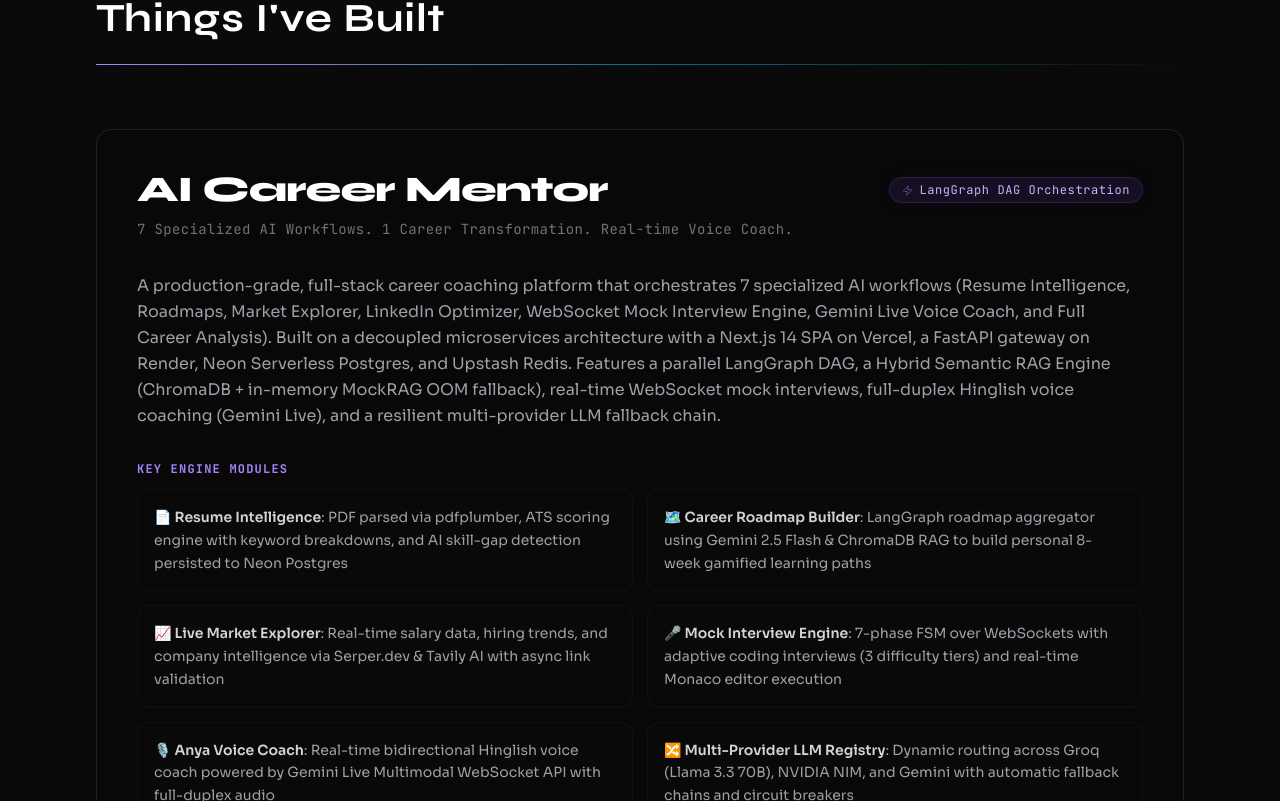
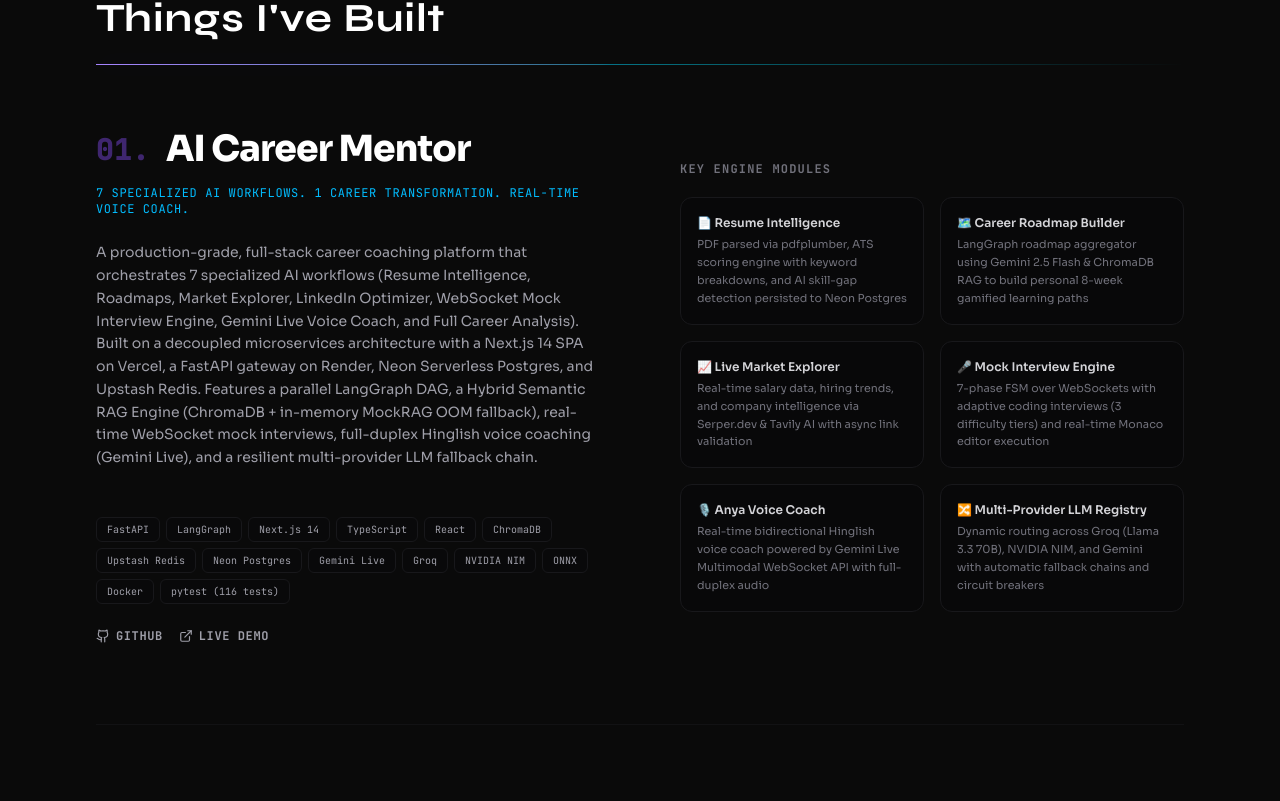
Before and after one commit to Anil-Pradhan-web/MY-PORTFOLIO, a Next.js app: page / in a window 1280 px wide. Shown: the part 2999-3800 px from the top of the page. Built offline with nearby package versions, Linux system fonts and the light colour scheme; a web font is replaced by a local one.

Commit message:
feat: redesign Projects layout using borderless split-panels

```diff
--- a/src/components/sections/Projects.tsx
+++ b/src/components/sections/Projects.tsx
@@ -1,7 +1,8 @@
 "use client";
 
+import { motion } from 'framer-motion';
 import SectionHeading from '../ui/SectionHeading';
-import ProjectCard from '../ui/ProjectCard';
+import { Github, ExternalLink } from 'lucide-react';
 
 const projectsList = [
   {
@@ -65,20 +66,104 @@
     githubUrl: "https://github.com/IdeaForg-e/TaskPilot-AI",
     liveUrl: "https://taskpilot-ai-app.onrender.com/",
   },
-]
+];
 
 export default function Projects() {
   return (
     <section id="projects" className="py-24 w-full max-w-7xl mx-auto px-6 sm:px-12 md:px-24">
       <SectionHeading>Things I&apos;ve Built</SectionHeading>
 
-      <div className="grid grid-cols-1 gap-12 mt-12">
+      <div className="flex flex-col mt-16 w-full gap-20">
         {projectsList.map((project, idx) => (
-          <ProjectCard
+          <motion.div
             key={project.title}
-            index={idx}
-            {...project}
-          />
+            initial={{ opacity: 0, y: 30 }}
+            whileInView={{ opacity: 1, y: 0 }}
+            viewport={{ once: true }}
+            transition={{ duration: 0.6, delay: idx * 0.1 }}
+            className={`flex flex-col lg:flex-row items-stretch justify-between gap-12 lg:gap-20 w-full ${
+              idx !== projectsList.length - 1 ? 'border-b border-zinc-900/60 pb-20' : ''
+            }`}
+          >
+            {/* Left Side: Info & Metadata */}
+            <div className="flex-1 flex flex-col justify-between gap-8">
+              <div className="space-y-4">
+                <div className="flex items-center gap-4">
+                  <span className="font-mono text-3xl font-extrabold text-violet-500/40">
+                    0{idx + 1}.
+                  </span>
+                  <h3 className="font-title text-3xl sm:text-4xl font-extrabold text-white tracking-tight hover:text-violet-300 transition-colors">
+                    {project.title}
+                  </h3>
+                </div>
+                <p className="font-mono text-sky-400 text-xs tracking-wider uppercase">
+                  {project.tagline}
+                </p>
+                <p className="text-zinc-400 text-sm leading-relaxed font-sans pt-2">
+                  {project.description}
+                </p>
+              </div>
+
+              {/* Stack and Action Links */}
+              <div className="space-y-6 pt-4">
+                <div className="flex flex-wrap gap-1.5">
+                  {project.stack.map((tech) => (
+                    <span
+                      key={tech}
+                      className="px-2.5 py-1 bg-zinc-950/60 border border-zinc-900 text-zinc-400 text-[10px] font-mono rounded-md"
+                    >
+                      {tech}
+                    </span>
+                  ))}
+                </div>
+
+                <div className="flex items-center gap-4">
+                  <a
+                    href={project.githubUrl}
+                    target="_blank"
+                    rel="noreferrer"
+                    className="flex items-center gap-1.5 text-xs font-mono font-bold uppercase tracking-wider text-zinc-400 hover:text-violet-400 transition-colors cursor-pointer"
+                  >
+                    <Github size={14} /> Github
+                  </a>
+                  {project.liveUrl && project.liveUrl !== 'desktop' && (
+                    <a
+                      href={project.liveUrl}
+                      target="_blank"
+                      rel="noreferrer"
+                      className="flex items-center gap-1.5 text-xs font-mono font-bold uppercase tracking-wider text-zinc-400 hover:text-sky-400 transition-colors cursor-pointer"
+                    >
+                      <ExternalLink size={14} /> Live Demo
+                    </a>
+                  )}
+                </div>
+              </div>
+            </div>
+
+            {/* Right Side: Key Engine Modules / Features */}
+            <div className="flex-1 flex flex-col justify-center gap-4">
+              <h4 className="font-mono text-xs text-zinc-500 font-bold uppercase tracking-widest mb-1">
+                Key Engine Modules
+              </h4>
+              <div className="grid grid-cols-1 sm:grid-cols-2 gap-4 w-full">
+                {project.features.map((feature, fIdx) => (
+                  <div
+                    key={fIdx}
+                    className="bg-[#050508]/40 border border-zinc-900 p-4 rounded-xl hover:border-zinc-800 transition-colors flex flex-col justify-between"
+                  >
+                    <div className="text-zinc-300 text-xs font-semibold mb-1 leading-normal">
+                      {feature.split(': ')[0]}
+                    </div>
+                    {feature.split(': ')[1] && (
+                      <div className="text-zinc-500 text-[11px] leading-relaxed font-sans">
+                        {feature.split(': ')[1]}
+                      </div>
+                    )}
+                  </div>
+                ))}
+              </div>
+            </div>
+          </motion.div>
         ))}
       </div>
     </section>
```
